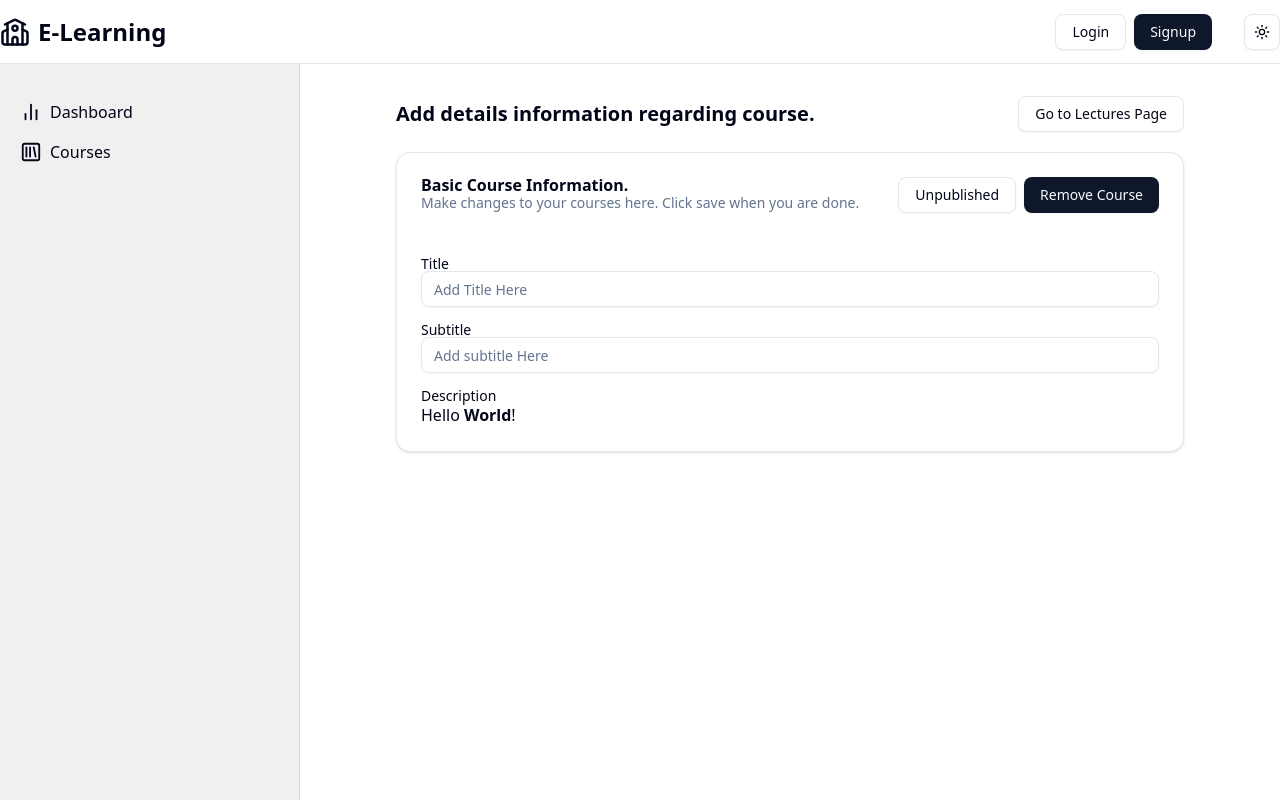
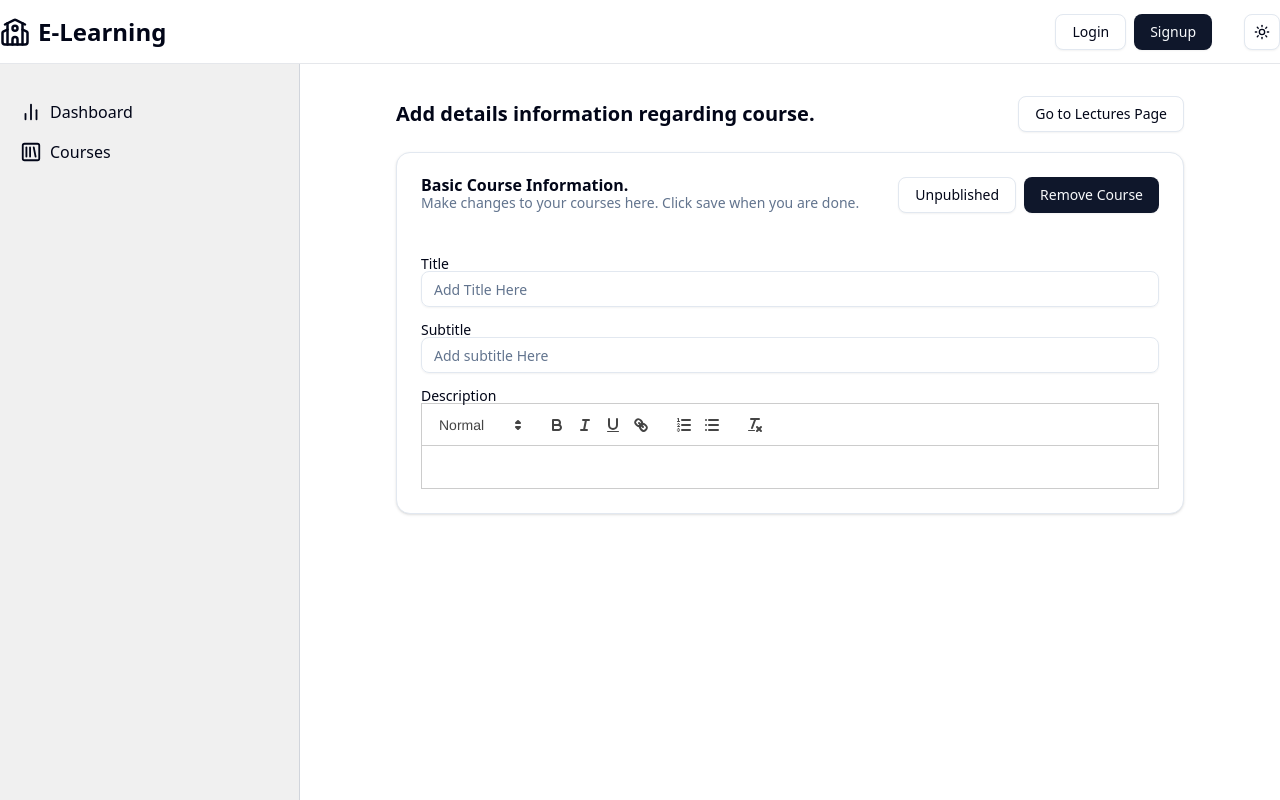
Before and after one commit to Rushikesh7997/learning-management-system, a React (Vite) app in the folder frontend/: page /admin/course/1 in a window 1280 px wide. Built offline with nearby package versions, Linux system fonts and the light colour scheme; no server answers.

Commit message:
downgarde react verison

```diff
--- a/frontend/src/components/RichTextEditor.jsx
+++ b/frontend/src/components/RichTextEditor.jsx
@@ -1,13 +1,14 @@
-import { useEditor, EditorContent } from '@tiptap/react';
-import StarterKit from '@tiptap/starter-kit';
-import React from 'react';
+import React, { useState } from 'react';
+import ReactQuill from 'react-quill';
+import 'react-quill/dist/quill.snow.css';
 
-export const RichTextEditor = () => {
 
-    const editor = useEditor({
-        extensions: [StarterKit],
-        content: '<p>Hello <strong>World</strong>!</p>',
-    });
+export const RichTextEditor = ({input, setInput}) => {
 
-    return <EditorContent editor={editor} />;
+    const handleChange = () =>{
+        setInput({...input, description:content});
+    }
+
+    return <ReactQuill theme="snow" value={input.description} onChange={handleChange} />;
+
 }
--- a/frontend/src/pages/admin/course/CourseTab.jsx
+++ b/frontend/src/pages/admin/course/CourseTab.jsx
@@ -9,11 +9,26 @@ import {
 } from "@/components/ui/card";
 import { Input } from "@/components/ui/input";
 import { Label } from "@/components/ui/label";
-import React from "react";
+import React, { useState } from "react";
 
 export const CourseTab = () => {
 
-    const isPublished = true;
+  const [input, setInput] = useState({
+    courseTitle:"",
+    subTitle:"",
+    description:"",
+    category:"",
+    courseLevel:"",
+    coursePrice:"",
+    courseThumbnail:"",
+  })
+
+  const changeEventHandler = (e) =>{
+    const {name, value} = e.target;
+    setInput({...input, [name]:value});
+  }
+
+  const isPublished = true;
 
   return (
     <Card>
@@ -39,6 +54,8 @@ export const CourseTab = () => {
                     type='text'
                     placeholder="Add Title Here"
                     name = "courseTitle"
+                    value={input.courseTitle}
+                    onChange={changeEventHandler}
                 />
             </div>
             <div>
@@ -51,7 +68,7 @@ export const CourseTab = () => {
             </div>
             <div>
                 <Label>Description</Label>
-                <RichTextEditor/>
+                <RichTextEditor input={input} setInput={setInput}/>
             </div>
         </div>
       </CardContent>
```
Also changed, not shown: frontend/package.json (+3 -4 lines), 1 other file (tests, documents, lock files or other folders).
